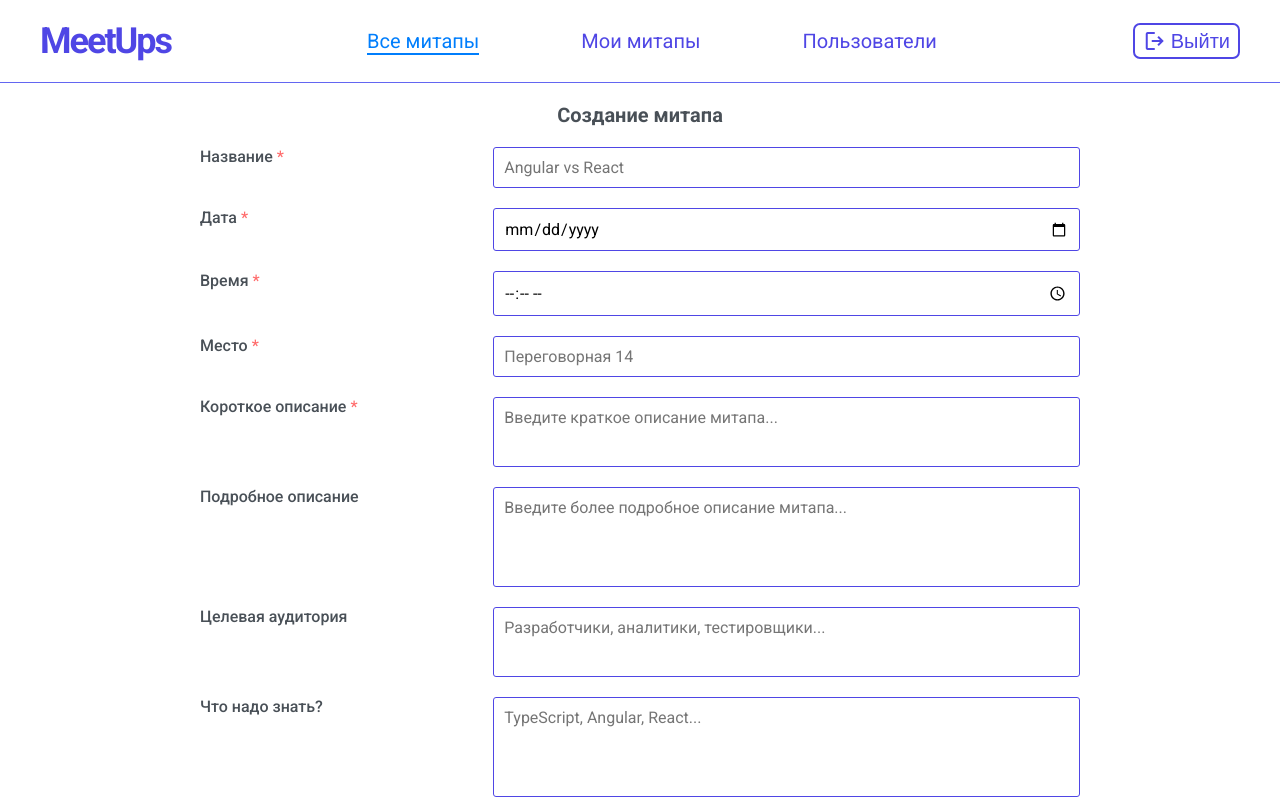
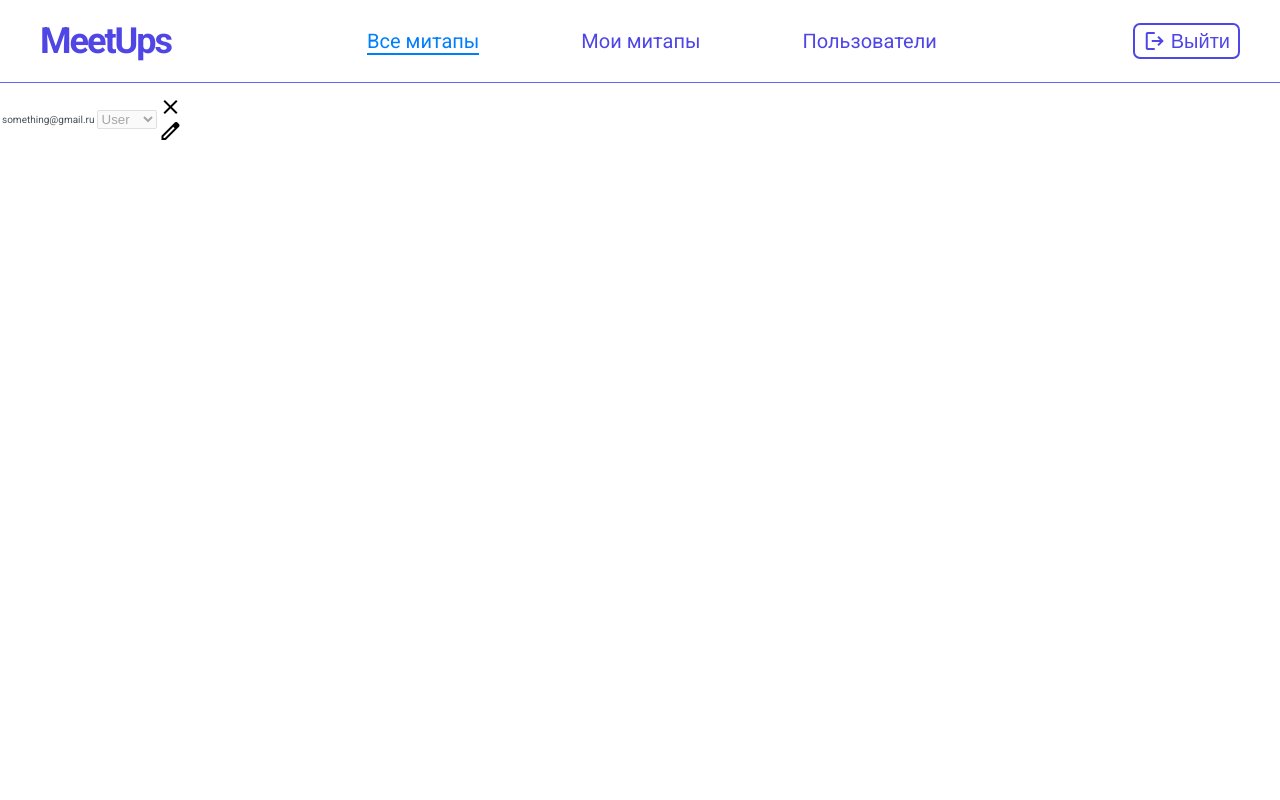
Before and after one commit to NERFTHISPLS/angular-meetup-organization, an Angular app: page / in a window 1280 px wide. Built offline with nearby package versions, Linux system fonts and the light colour scheme.

Commit message:
Create a markup for the users page

```diff
--- a/src/app/app.component.html
+++ b/src/app/app.component.html
@@ -2,6 +2,7 @@
   <app-header />
   <main>
     <!-- <app-all-meetups /> -->
-    <app-meetup-form />
+    <!-- <app-meetup-form /> -->
+    <app-users-table />
   </main>
 </div>
--- a/src/app/app.component.ts
+++ b/src/app/app.component.ts
@@ -4,6 +4,7 @@ import { RouterOutlet } from '@angular/router';
 import { HeaderComponent } from './shared/components/header/header.component';
 import { AllMeetupsComponent } from './pages/all-meetups/all-meetups.component';
 import { MeetupFormComponent } from './pages/meetup-form/meetup-form.component';
+import { UsersTableComponent } from './pages/users-table/users-table.component';
 
 @Component({
   selector: 'app-root',
@@ -13,6 +14,7 @@ import { MeetupFormComponent } from './pages/meetup-form/meetup-form.component';
     HeaderComponent,
     AllMeetupsComponent,
     MeetupFormComponent,
+    UsersTableComponent,
   ],
   templateUrl: './app.component.html',
   styleUrl: './app.component.scss',
--- a/src/app/pages/users-table/users-table.component.html
+++ b/src/app/pages/users-table/users-table.component.html
@@ -1 +1,23 @@
-<p>users-table works!</p>
+<div class="container">
+  <table class="users-table">
+    <tr>
+      <td>something&#64;gmail.ru</td>
+
+      <td class="select">
+        <select disabled>
+          <option value="user">User</option>
+          <option value="admin">Admin</option>
+        </select>
+      </td>
+
+      <td class="buttons">
+        <button class="btn">
+          <span class="material-symbols-outlined">close</span>
+        </button>
+        <button class="btn">
+          <span class="material-symbols-outlined">edit</span>
+        </button>
+      </td>
+    </tr>
+  </table>
+</div>
```
